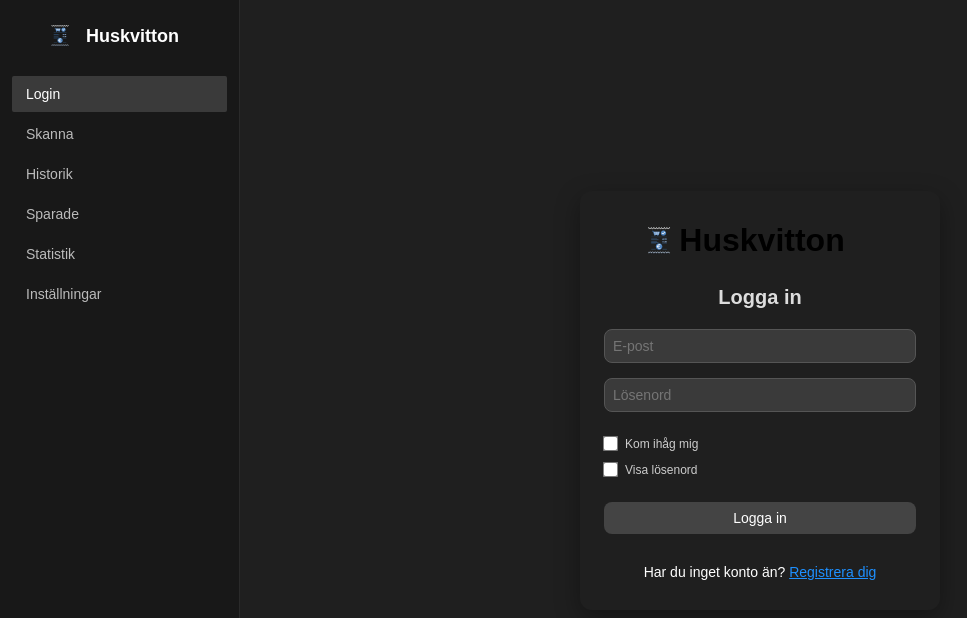
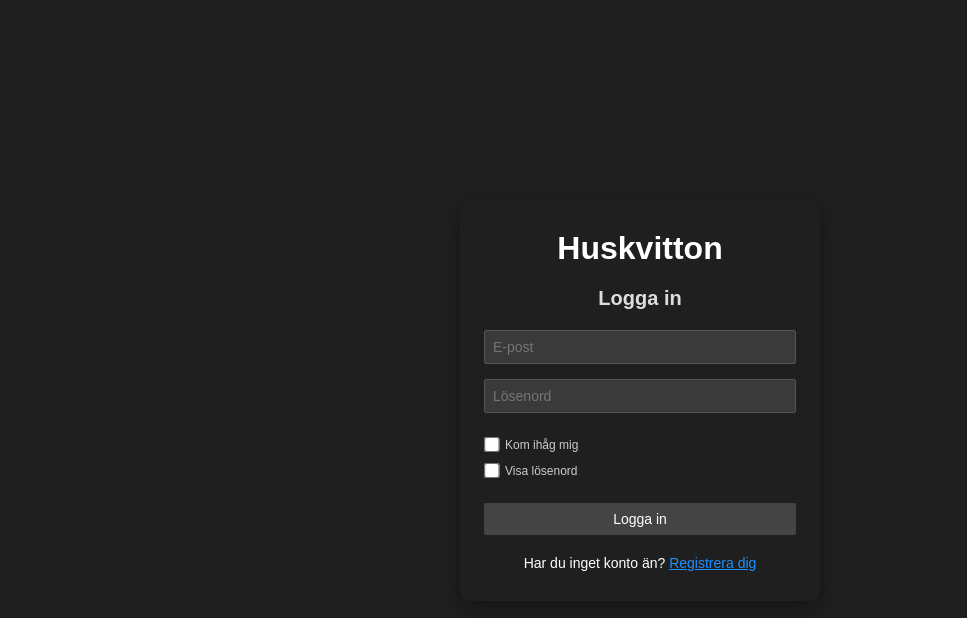
Before and after one commit to Sarhad127/receipt-frontend-react, a React (Vite) app: page / in a window 1280 px wide. Shown: the top 618 px of the page, without its empty margins (0-967 px from the left). Built offline with nearby package versions, Linux system fonts and the light colour scheme.

Commit message:
update 52

```diff
--- a/src/components/HistoryPage.jsx
+++ b/src/components/HistoryPage.jsx
@@ -246,12 +246,12 @@ function HistoryPage() {
                                             <div className="list-info">
                                                 <p className="receipt-vendor">
                                                     {r.vendorName || "–"}
-                                                    <span className={`saved-dot-list ${r.saved ? "active" : ""}`}></span>
                                                 </p>
                                                 <p>Total: {r.totalAmount} {r.currency}</p>
                                             </div>
                                             <span className="list-date">
-                                            <strong>{new Date(r.createdAt).toLocaleDateString()}</strong>
+                                                    <span className={`saved-dot-list ${r.saved ? "active" : ""}`}></span>
+                                                    {new Date(r.createdAt).toLocaleDateString()}
                                         </span>
                                         </div>
                                     )}
--- a/src/components/LoginPage.jsx
+++ b/src/components/LoginPage.jsx
@@ -13,10 +13,6 @@ function LoginPage() {
     const [rememberMe, setRememberMe] = useState(false);
     const [toastMessage, setToastMessage] = useState("");
     const [showPassword, setShowPassword] = useState(false);
-
-    const isLoggedIn = () => {
-        return !!localStorage.getItem("jwt") || !!sessionStorage.getItem("jwt");
-    };
 
     if (showRegister) {
         return <RegisterPage onBack={() => setShowRegister(false)} />;
@@ -46,47 +42,14 @@ function LoginPage() {
         }
     };
 
-    const handleNavClick = (path) => {
-        if (!isLoggedIn()) {
-            setToastMessage("Logga in för att komma åt den här sidan");
-            setTimeout(() => setToastMessage(""), 2000);
-            return;
-        }
-        navigate(path);
-    };
-
     return (
         <div className="page-wrapper">
-            <aside className="sidebar">
-                <div className="sidebar-logo">
-                    <img
-                        src="/src/components/style/icons/receipt-icon.png"
-                        alt="Kvitto ikon"
-                    />
-                    <span>Huskvitton</span>
-                </div>
-
-                <nav className="sidebar-nav">
-                    <div className="sidebar-item active">Login</div>
-                    <div className="sidebar-item" onClick={() => handleNavClick("/skanna")}>Skanna</div>
-                    <div className="sidebar-item" onClick={() => handleNavClick("/historik")}>Historik</div>
-                    <div className="sidebar-item" onClick={() => handleNavClick("/sparade")}>Sparade</div>
-                    <div className="sidebar-item" onClick={() => handleNavClick("/statistik")}>Statistik</div>
-                    <div className="sidebar-item" onClick={() => handleNavClick("/installningar")}>Inställningar</div>
-                </nav>
-            </aside>
             {toastMessage && <div className="toast-popup">{toastMessage}</div>}
 
             <div className="page-content login-content">
                 <div className="login-form-container">
-                    <div className="login-title-container">
-                        <img
-                            src="/src/components/style/icons/receipt-icon.png"
-                            alt="Kvitto ikon"
-                            className="login-title-icon"
-                        />
-                        <h1 className="login-titel">Huskvitton</h1>
-                    </div>
+
+                    <h1 className="login-titel">Huskvitton</h1>
 
                     <h2>Logga in</h2>
 
--- a/src/components/RegisterPage.jsx
+++ b/src/components/RegisterPage.jsx
@@ -1,7 +1,7 @@
 import React, { useState } from "react";
 import "./style/AppLayout.css";
 import "./style/pages/RegisterPage.css";
-import {registerUser, resendCode} from "./api/apis";
+import { registerUser, resendCode } from "./api/apis";
 import { useNavigate } from "react-router-dom";
 
 function RegisterPage({ onBack }) {
@@ -10,10 +10,6 @@ function RegisterPage({ onBack }) {
     const [password, setPassword] = useState("");
     const [confirmPassword, setConfirmPassword] = useState("");
     const [toastMessage, setToastMessage] = useState("");
-
-    const isLoggedIn = () => {
-        return !!localStorage.getItem("jwt") || !!sessionStorage.getItem("jwt");
-    };
 
     const handleRegister = async (e) => {
         e.preventDefault();
@@ -28,7 +24,6 @@ function RegisterPage({ onBack }) {
             await registerUser(email, password);
             navigate("/verify", { state: { email } });
         } catch (err) {
-
             if (err.message.includes("already exists") || err.message.includes("enabled=false")) {
                 try {
                     await resendCode(email);
@@ -47,39 +42,15 @@ function RegisterPage({ onBack }) {
         }
     };
 
-    const handleNavClick = (path) => {
-        if (!isLoggedIn()) {
-            setToastMessage("Logga in för att komma åt den här sidan");
-            setTimeout(() => setToastMessage(""), 2000);
-            return;
-        }
-        navigate(path);
-    };
-
     return (
         <div className="page-wrapper">
-            <aside className="sidebar">
-                <div className="sidebar-logo">
-                    <img
-                        src="/src/components/style/icons/receipt-icon.png"
-                        alt="Kvitto ikon"
-                    />
-                    <span>Huskvitton</span>
-                </div>
-
-                <nav className="sidebar-nav">
-                    <div className="sidebar-item active">Login</div>
-                    <div className="sidebar-item" onClick={() => handleNavClick("/skanna")}>Skanna</div>
-                    <div className="sidebar-item" onClick={() => handleNavClick("/historik")}>Historik</div>
-                    <div className="sidebar-item" onClick={() => handleNavClick("/sparade")}>Sparade</div>
-                    <div className="sidebar-item" onClick={() => handleNavClick("/statistik")}>Statistik</div>
-                    <div className="sidebar-item" onClick={() => handleNavClick("/installningar")}>Inställningar</div>
-                </nav>
-            </aside>
             {toastMessage && <div className="toast-popup">{toastMessage}</div>}
 
             <div className="page-content login-content">
                 <div className="register-form-container">
+
+                    <h1 className="login-titel">Huskvitton</h1>
+
                     <h2>Registrera</h2>
 
                     <form className="register-form" onSubmit={handleRegister}>
--- a/src/components/VerifyPage.jsx
+++ b/src/components/VerifyPage.jsx
@@ -10,19 +10,6 @@ function VerifyPage() {
     const email = location.state?.email || "";
     const [verificationCode, setVerificationCode] = useState("");
     const [toastMessage, setToastMessage] = useState("");
-
-    const isLoggedIn = () => {
-        return !!localStorage.getItem("jwt") || !!sessionStorage.getItem("jwt");
-    };
-
-    const handleNavClick = (path) => {
-        if (!isLoggedIn()) {
-            setToastMessage("Logga in för att komma åt den här sidan");
-            setTimeout(() => setToastMessage(""), 2000);
-            return;
-        }
-        navigate(path);
-    };
 
     const handleVerify = async (e) => {
         e.preventDefault();
@@ -43,21 +30,18 @@ function VerifyPage() {
 
     return (
         <div className="page-wrapper">
-            <div className="page-tabs login-tabs">
-                <button className="tab active">Verifiera</button>
-                <button className="tab" onClick={() => handleNavClick("/skanna")}>Skanna</button>
-                <button className="tab" onClick={() => handleNavClick("/historik")}>Historik</button>
-                <button className="tab" onClick={() => handleNavClick("/sparade")}>Sparade</button>
-                <button className="tab" onClick={() => handleNavClick("/statistik")}>Statistik</button>
-                <button className="tab" onClick={() => handleNavClick("/installningar")}>Inställningar</button>
-            </div>
-
             {toastMessage && <div className="toast-popup">{toastMessage}</div>}
 
             <div className="page-content login-content">
                 <div className="register-form-container">
+
+                    <h1 className="login-titel">Huskvitton</h1>
+
                     <h2>Verifiera ditt konto</h2>
-                    <p>Vi har skickat en verifieringskod till <strong>{email}</strong></p>
+
+                    <div className="verify-title-container">
+                        <p>Vi har skickat en verifieringskod till <strong>{email}</strong></p>
+                    </div>
 
                     <form className="register-form" onSubmit={handleVerify}>
                         <input
--- a/src/components/style/grid/grid.css
+++ b/src/components/style/grid/grid.css
@@ -35,6 +35,10 @@
     overflow: hidden;
     text-overflow: ellipsis;
     max-width: 100%;
+}
+
+.receipt-list.grid.small .receipt-vendor {
+    display: flex;
 }
 
 .receipt-list.grid .receipt-amount,
@@ -210,9 +214,9 @@
     transition: transform 0.2s ease, box-shadow 0.2s ease;
 }
 
-.receipt-list.list .receipt-vendor {
+.list-date{
     display: flex;
-    justify-content: space-between;
+    flex-direction: row;
     align-items: center;
 }
 
--- a/src/components/style/pages/LoginPage.css
+++ b/src/components/style/pages/LoginPage.css
@@ -16,6 +16,13 @@
     box-shadow: 0 8px 24px rgba(0, 0, 0, 0.35);
 }
 
+.login-titel {
+    font-size: 2rem;
+    text-align: center;
+    margin: 0;
+    color: #fff;
+}
+
 .login-form-container h2{
     color: #ddd;
 }
@@ -29,7 +36,7 @@
 
 .login-form input {
     padding: 10px;
-    border-radius: 8px;
+    border-radius: 2px;
     border: 1px solid #555;
     background-color: #3a3a3a;
     color: #ddd;
@@ -37,7 +44,7 @@
 
 .login-form button {
     padding: 10px;
-    border-radius: 8px;
+    border-radius: 2px;
     border: none;
     background-color: #444;
     color: white;
@@ -49,19 +56,30 @@
     background-color: #555;
 }
 
+.login-checkbox-wrapper {
+    display: flex;
+    flex-direction: column;
+    align-items: flex-start;
+    gap: 12px;
+    margin: 10px 0;
+    width: 100%;
+}
+
 .remember-me {
     display: flex;
     align-items: center;
-    justify-content: center;
-    gap: 10px;
+    gap: 8px;
+    justify-content: flex-start;
+    width: 100%;
     color: #ccc;
     font-size: 13px;
     cursor: pointer;
 }
 
 .remember-me input {
-    transform: scale(1.4);
-    cursor: pointer;
+    transform: scale(1.3);
+    transform-origin: left center;
+    flex-shrink: 0;
 }
 
 .toast-popup {
@@ -80,21 +98,7 @@
     transition: opacity 0.3s ease;
 }
 
-.login-checkbox-wrapper {
-    display: flex;
-    flex-direction: column;
-    align-items: flex-start;
-    gap: 12px;
-    margin: 10px 0;
-}
-
-.remember-me {
-    display: flex;
-    align-items: center;
-    gap: 5px;
-}
 .register-label-wrapper {
-    margin-top: 10px;
     font-size: 14px;
     color: #fff;
 }
@@ -108,26 +112,6 @@
 
 .register-link:hover {
     color: #0d6efd;
-}
-
-.login-title-container {
-    display: flex;
-    align-items: center;
-    justify-content: center;
-    margin-right: 36px;
-    margin-bottom: 5px;
-}
-
-.login-title-icon {
-    width: 40px;
-    height: 40px;
-    flex-shrink: 0;
-}
-
-.login-titel {
-    font-size: 2rem;
-    text-align: center;
-    margin: 0;
 }
 
 @media (max-width: 1280px) {
--- a/src/components/style/pages/SavedPage.css
+++ b/src/components/style/pages/SavedPage.css
@@ -78,7 +78,10 @@
 }
 
 .empty-state {
+    display: flex;
     color: #fff;
+    justify-content: center;
+    align-items: center;
 }
 
 .saved-ocr-info p {
```
Also changed, not shown: src/components/style/pages/RegisterPage.css (+11 -3 lines).
